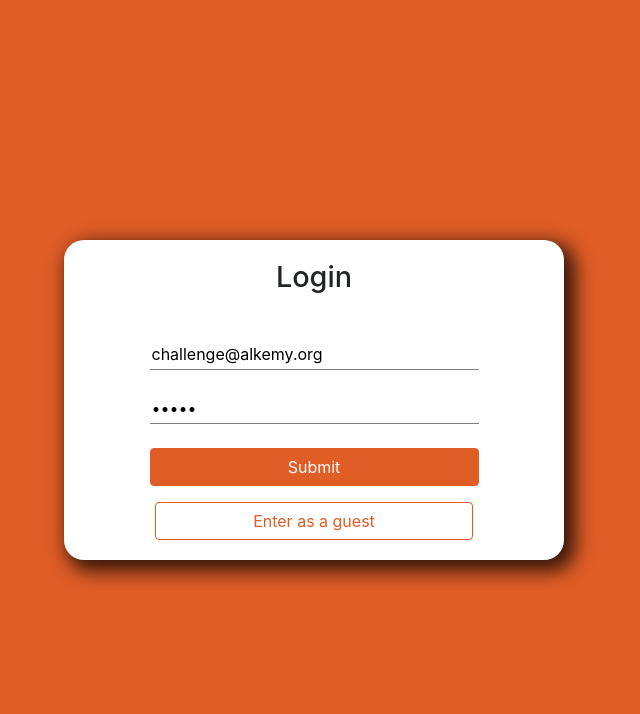
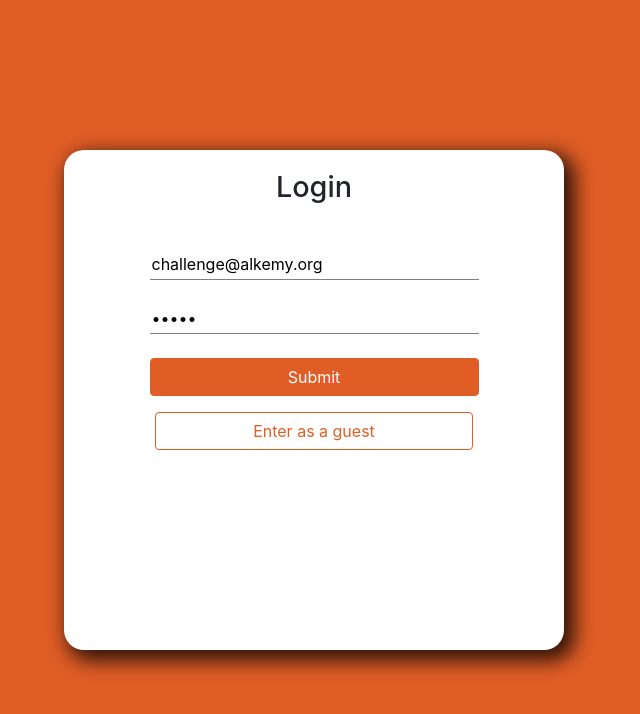
Before and after one commit to manuelservin/challenge-alkemy, a React (Create React App) app in the folder challenge/: page /login in a window 1280 px wide. Shown: the top 714 px of the page, without its empty margins (326-966 px from the left). Built offline with nearby package versions, Linux system fonts and the light colour scheme.

Commit message:
build updated

```diff
--- a/challenge/src/index.css
+++ b/challenge/src/index.css
@@ -191,6 +191,8 @@ code {
   width: 40vw;
   max-width: 500px;
   height: 40vh;
+  min-width: 300px;
+  min-height: 500px;
 }
 
 .form-title {
```
Also changed, not shown: 6 other files (tests, documents, lock files or other folders).
